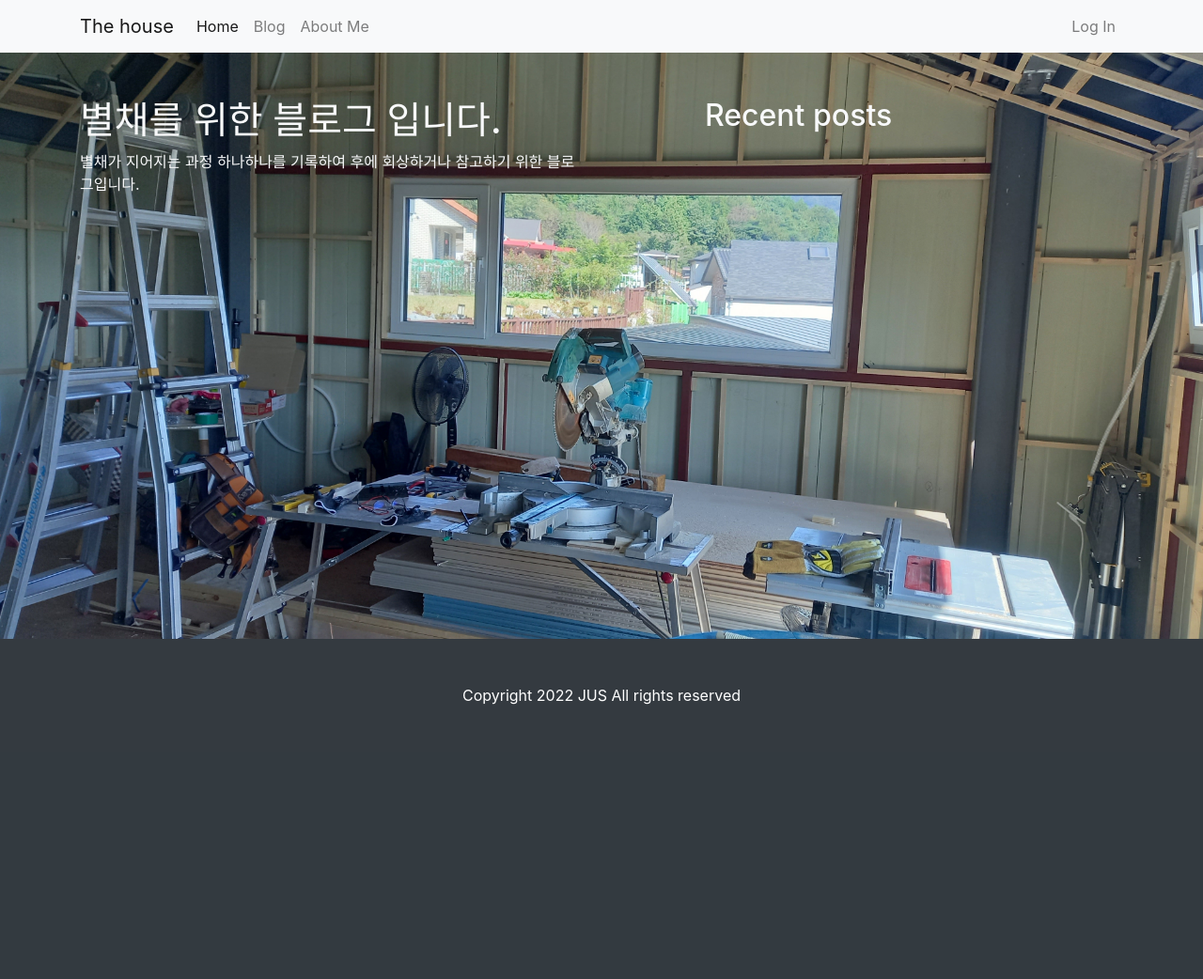
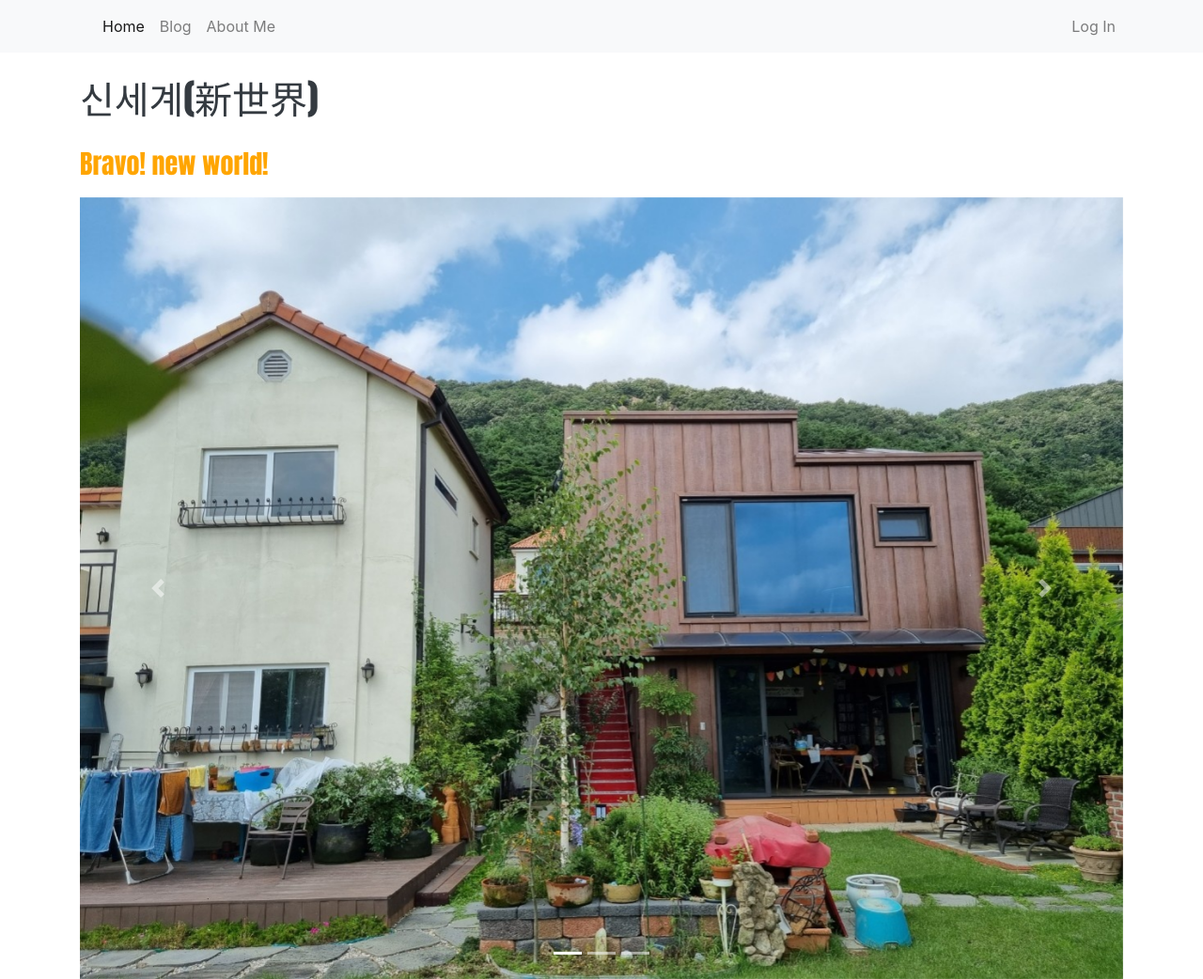
Before and after one commit to woo-sang-jeong/Blog-project-with-bootstrap-django, a Django app: page / in a window 1280 px wide. Shown: the whole page at 94% size. Before the commit the page ends 750 px from the top, so only its background shows below. Run offline with Django 4.2, Linux system fonts and the light colour scheme; data that the repository does not hold is empty; some libraries are stand-ins or nearby versions.

Commit message:
bootstrap carousel 추가

```diff
--- a/blog/templates/blog/navbar.html
+++ b/blog/templates/blog/navbar.html
@@ -2,7 +2,7 @@
 
 <nav class="navbar navbar-expand-lg navbar-light bg-light">
     <div class="container">
-        <a class="navbar-brand" href="/">The house</a>
+        <a class="navbar-brand" href="/"></a>
         <button class="navbar-toggler" type="button" data-toggle="collapse" data-target="#navbarSupportedContent"
                 aria-controls="navbarSupportedContent" aria-expanded="false" aria-label="Toggle navigation">
             <span class="navbar-toggler-icon"></span>
--- a/single_pages/static/single_pages/css/landing.css
+++ b/single_pages/static/single_pages/css/landing.css
@@ -1,5 +1,5 @@
 body {
-    background: url('/static/single_pages/image/home.jpg') no-repeat center center fixed;
+    /*background: url('/static/single_pages/image/home.jpg') no-repeat center center fixed;*/
     -webkit-background-size: cover;
     -moz-background-size: cover;
     background-size: cover;
@@ -7,9 +7,19 @@ body {
 }
 
 section {
-    margin-bottom: 150px;
+    margin-bottom: 10px;
 }
 
 .card {
     background-color: rgba(255, 255, 255, 0.6);
 }
+
+h1 {
+    font-family: impact, charcoal, sans-serif;
+}
+
+h3 {
+    color: orange;
+    font-family: impact, charcoal, sans-serif;
+    margin-top: 30px;
+}
--- a/single_pages/templates/single_pages/landing.html
+++ b/single_pages/templates/single_pages/landing.html
@@ -1,9 +1,10 @@
 <!doctype html>
 {% load static %}
 <html lang="ko">
+
 <head>
     <meta charset="UTF-8">
-    <title>무제</title>
+    <title>신세계</title>
     <link rel="stylesheet" href="{% static 'blog/bootstrap/bootstrap.min.css' %}" media="screen">
     <link rel="stylesheet" href="{% static 'single_pages/css/landing.css' %}" media="screen">
     <script src="https://kit.fontawesome.com/08f292796e.js" crossorigin="anonymous"></script>
@@ -13,38 +14,69 @@
 
     {% include 'blog/navbar.html' %}
 
+    <!-- 슬라이드로 인한 임시 주석처리-->
     <section class="font">
         <div class="container">
             <div class="row justify-content-between">
-            <div class="col-lg-6 text-light">
-                <h1 class="mt-5">별채를 위한 블로그 입니다.</h1>
-                <p>별채가 지어지는 과정 하나하나를 기록하여 후에 회상하거나 참고하기 위한 블로그입니다.</p>
-            </div>
-            <div class="col-lg-5 mt-5">
-                <h2 class="text-light">Recent posts</h2>
-                {% for post in recent_posts %}
-                    <div class="card mt-2">
-                        <div class="card-body">
-                            <h6><a href="{{ post.get_absolute_url }}" class="text-decoration-none text-dark">
-                                {{ post.title }}</a>
-                            </h6>
-                            <span class="badge badge-pill badge-light float-right">
-                                {{ post.author.username }}
-                                &nbsp;
-                                &nbsp;
-                                {{ post.created_at }}
-                            </span>
-                        </div>
-                    </div>
-                {% endfor %}
+                <div class="col-lg-6 text-dark">
+                    <h1 class="mt-4">신세계(新世界)</h1>
+                    <h3 class="subtitle">Bravo! new world!</h3>
                 </div>
             </div>
         </div>
     </section>
 
+    <div class="container">
+        <div class="row justify-content-between">
+            <div class="col-lg-12">
+                <div id="demo" class="carousel slide" data-ride="carousel">
 
-<div class="fixed-bottom">
-    {% include 'blog/footer.html' %}
+                    <div class="carousel-inner">
+
+                        <!-- 슬라이드 쇼 -->
+                        <div class="carousel-item active">
+                            <!--가로-->
+                            <img class="d-block w-100" src="{% static 'single_pages/image/slide1.jpg' %}"
+                                alt="First slide">
+                            <div class="carousel-caption d-none d-md-block">
+                                <h5></h5>
+                                <p></p>
+                            </div>
+                        </div>
+                        <div class="carousel-item">
+                            <img class="d-block w-100" src="{% static 'single_pages/image/slide2.jpg' %}"
+                                alt="Second slide">
+                        </div>
+                        <div class="carousel-item">
+                            <img class="d-block w-100" src="{% static 'single_pages/image/slide3.jpg' %}"
+                                alt="Third slide">
+                        </div>
+
+                        <!-- / 슬라이드 쇼 끝 -->
+
+                        <!-- 왼쪽 오른쪽 화살표 버튼 -->
+                        <a class="carousel-control-prev" href="#demo" data-slide="prev">
+                            <span class="carousel-control-prev-icon" aria-hidden="true"></span>
+                            <!-- <span>Previous</span> -->
+                        </a>
+                        <a class="carousel-control-next" href="#demo" data-slide="next">
+                            <span class="carousel-control-next-icon" aria-hidden="true"></span>
+                            <!-- <span>Next</span> -->
+                        </a>
+                        <!-- / 화살표 버튼 끝 -->
+
+                        <!-- 인디케이터 -->
+                        <ul class="carousel-indicators">
+                            <li data-target="#demo" data-slide-to="0" class="active"></li>
+                            <!--0번부터시작-->
+                            <li data-target="#demo" data-slide-to="1"></li>
+                            <li data-target="#demo" data-slide-to="2"></li>
+                        </ul>
+                        <!-- 인디케이터 끝 -->
+                    </div>
+                </div>
+            </div>
+        </div>
     </div>
 
     <script src="https://code.jquery.com/jquery-3.5.1.slim.min.js"
@@ -58,4 +90,5 @@
     </script>
 
 </body>
+
 </html>
```
Also changed, not shown: blog/templates/blog/base.html (+12 -11 lines), blog/templates/blog/post_list.html (+5 -4 lines), single_pages/static/single_pages/css/about_me.css (+22 -0 lines), single_pages/templates/single_pages/about_me.html (+35 -31 lines), single_pages/static/single_pages/image/garden.jpg, single_pages/static/single_pages/image/home.jpg, single_pages/static/single_pages/image/house.jpg, single_pages/static/single_pages/image/picture.jpg, single_pages/static/single_pages/image/slide1.jpg (added), 3 other files. Lines whose indentation alone changed are shown as unchanged.
